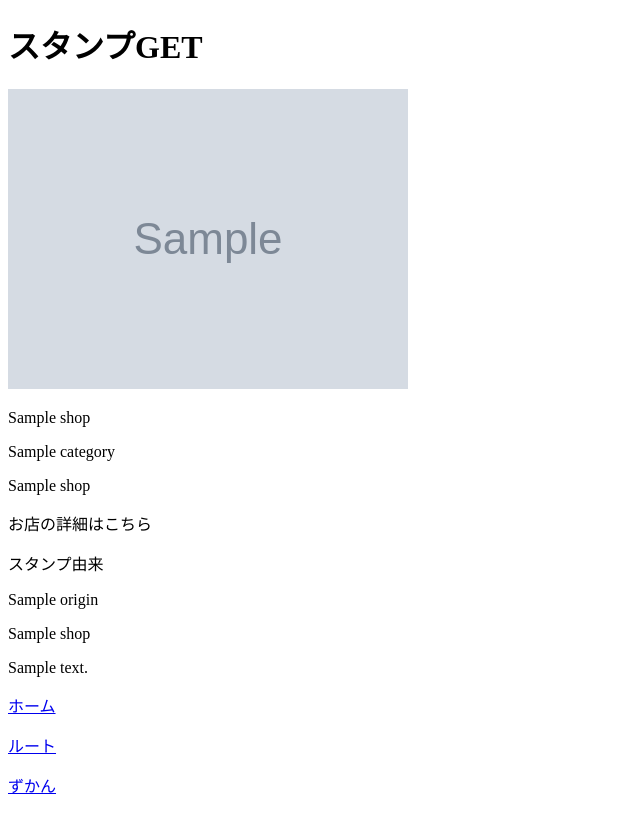
After one commit to NishiReina/Stample, a Django app: template stamp/templates/stamp/get_stamp.html in a window 1280 px wide. The commit adds this page. Shown: the whole page, without its empty margins (0-640 px from the left). Run offline with Django 3.2, Linux system fonts and the light colour scheme; the template is opened without the code that fills it: most values are stand-ins (such as "Sample title", 1, 10 or a date in 2020); grey boxes marked "Sample" are stand-in pictures.

Commit message:
スタンプGETページ遷移、ランダム数字ソート

```diff
--- a/accounts/views.py
+++ b/accounts/views.py
@@ -40,6 +40,7 @@ def signup_random(request):
         login(request, user_data)
         stamps = []
         random_list = random.sample(range(1,3), 2)#random_list = random.sample(range(1,16), 5)
+        random_list = sorted(random_list)
         request.session['key']=random_list
         for i in range(1,len(random_list)+1):
             shop = Shop.objects.get(in_area_num = i)
--- /dev/null
+++ b/stamp/templates/stamp/get_stamp.html
@@ -0,0 +1,29 @@
+<!DOCTYPE html>
+<html lang="ja">
+    <head>
+        <meta charset="utf-8">
+        <title>mount</title>
+    </head>
+  <body>
+    <h1>スタンプGET</h1>
+    <div>
+        <img src="{{ stamp.shop.stamp_image.url }}"/>
+        <p>{{ stamp.shop.item_name }}</p>
+        <p>{{ stamp.shop.category.name }}</p>
+        <p>{{ stamp.shop.shop_name }}</p>
+        <p>お店の詳細はこちら</p>
+        <p>スタンプ由来</p>
+        <p>{{ stamp.shop.origin }}</p>
+        <p>{{ stamp.shop.item_name }}</p>
+        <p>{{ stamp.shop.item_detail }}</p>
+    </div>
+
+
+
+
+    <p><a href="{% url 'home' %}">ホーム</a></p>
+    <p><a href="{% url 'route' %}">ルート</a></p>
+    <p><a href="{% url 'user_picturebook' %}">ずかん</a></p>
+
+</body>
+</html>
--- a/stamp/templates/stamp/index.html
+++ b/stamp/templates/stamp/index.html
@@ -17,7 +17,7 @@
       <button type="submit" value="ランダムで作成">ランダム作成</button>
     </form>
 
-    <!--<a href="{% url 'logout' %}">logout</a>-->
+    <a href="{% url 'logout' %}">logout</a>
 
 
     {% else %}
--- a/stamp/views.py
+++ b/stamp/views.py
@@ -30,7 +30,7 @@ def original_route(request):
                     if tags[k].name==checkbox_list[i]:
                         score_list[j-1][1]+=1
         score_list.sort(key=lambda x: x[1], reverse=True)
-        original_list = [score_list[0][0]]
+        original_list = [score_list[0][0],score_list[1][0]]
         original_list = sorted(original_list)
         request.session['key']=original_list
         stamps=[]
@@ -45,6 +45,7 @@ def random_route(request):
     user_data = request.user
     if request.method == 'POST':
         random_list = random.sample(range(1,3), 2)#random_list = random.sample(range(1,16), 5)
+        random_list = sorted(random_list)
         request.session['key']=random_list
         stamps=[]
         for i in range(1,len(random_list)+1):
@@ -105,6 +106,7 @@ def stamp(request):
         if shop.keyword==input_keyword:
             stamp.judgement = True
         stamp.save()
+        context = {'stamp':stamp}
 
 
-    return render(request,'stamp/picturebook.html')
+    return render(request,'stamp/get_stamp.html',context)
```
Also changed, not shown: db.sqlite3.
